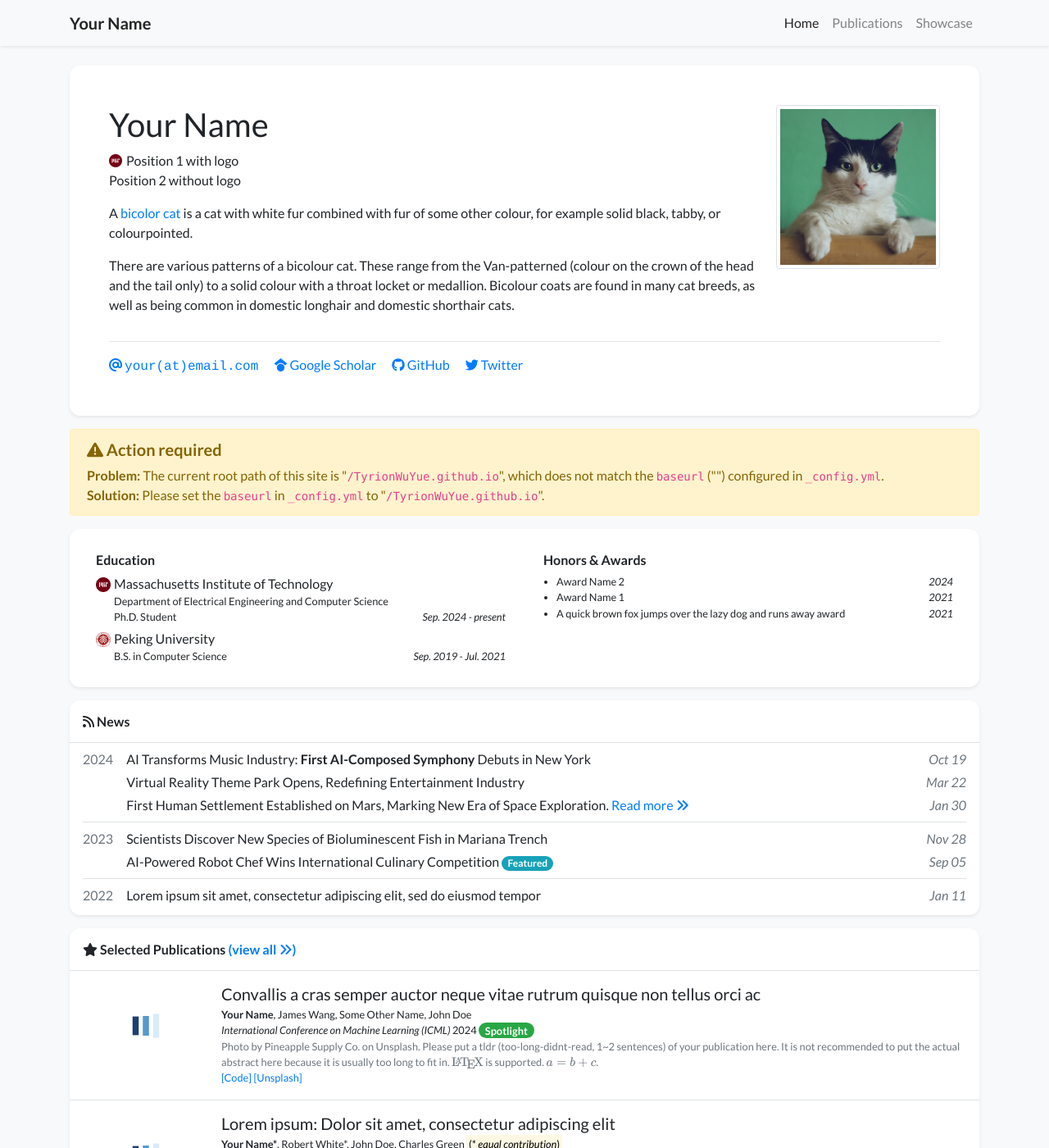
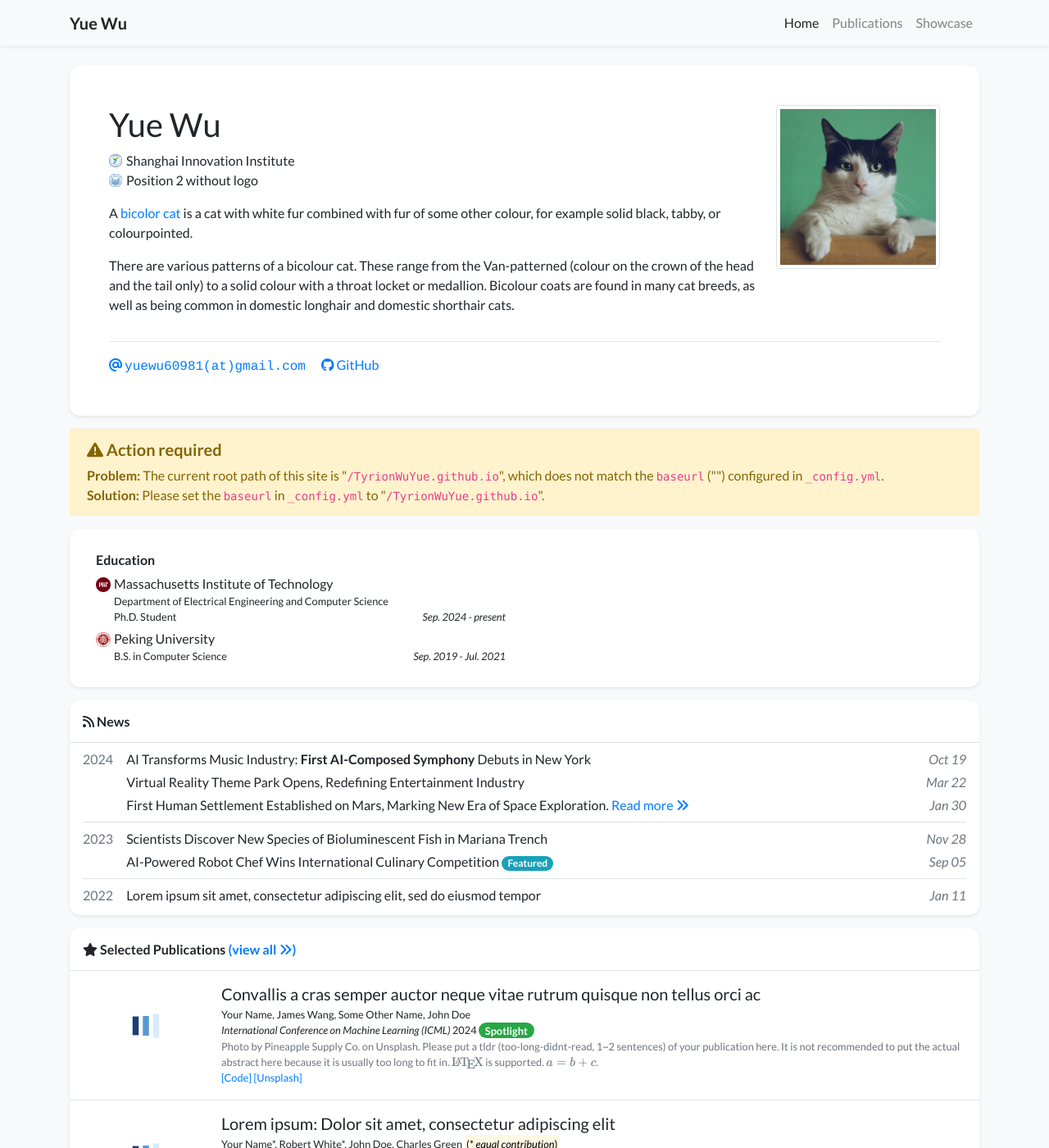
Before and after one commit to TyrionWuYue/TyrionWuYue.github.io, a Jekyll site: the page built from index.html, in a window 1280 px wide and 1400 px high. Shown: the whole window at 82% size. Built offline with Jekyll 4.4.1, drawn with Linux system fonts in a browser that asks for light colours; nearby versions of some CDN libraries; a style sheet for code colours, icons or effects is not loaded.

Commit message:
Update info

```diff
--- a/_data/authors.yml
+++ b/_data/authors.yml
@@ -1,4 +1,4 @@
-"Your Name":
+"Yue Wu":
   bold: true
 
 "Robert White":
--- a/_data/profile.yml
+++ b/_data/profile.yml
@@ -1,18 +1,19 @@
-primary_name: "Your Name"
+primary_name: "Yue Wu"
 secondary_name: ""
-navbar_name: "Your Name"
+navbar_name: "Yue Wu"
 
 positions:
-- logo: /assets/images/badges/MIT_Social_circle.png  # Logo is optional
-  name: Position 1 with logo
-- name: Position 2 without logo
+- logo: /assets/images/badges/SII.png  # Logo is optional
+  name: Shanghai Innovation Institute
+- logo: /assets/images/badges/tongji.png
+  name: Position 2 without logo
 
 
-email: "your@email.com"
+email: "yuewu60981@gmail.com"
 # cv_link: link-to-your-cv-file
-gscholar: xFmQpf4AAAAJ  # This is an example, replace it with your own Google Scholar ID
-github: your_github_id
-twitter: your_twitter_id  # Do not include the '@' symbol
+# gscholar: xFmQpf4AAAAJ  # This is an example, replace it with your own Google Scholar ID
+github: TyrionWuYue
+# twitter: your_twitter_id  # Do not include the '@' symbol
 # wechat_qrcode: /assets/images/etc/wechat.jpg
 # wechat_prompt: >-
 #   Please tell me your <strong>name</strong> and <strong>affiliation</strong> (current or past) when adding my wechat. Thanks!
@@ -52,10 +53,10 @@ education:
 #   position: Research Intern
 #   date: Sep. 2019 - Jul. 2021
 
-awards:
-- name: Award Name 2
-  date: 2024
-- name: Award Name 1
-  date: 2021
-- name: A quick brown fox jumps over the lazy dog and runs away award
-  date: 2021
+# awards:
+# - name: Award Name 2
+#   date: 2024
+# - name: Award Name 1
+#   date: 2021
+# - name: A quick brown fox jumps over the lazy dog and runs away award
+#   date: 2021
```
Also changed, not shown: assets/images/badges/SII.png (added), assets/images/badges/tongji.png (added).
